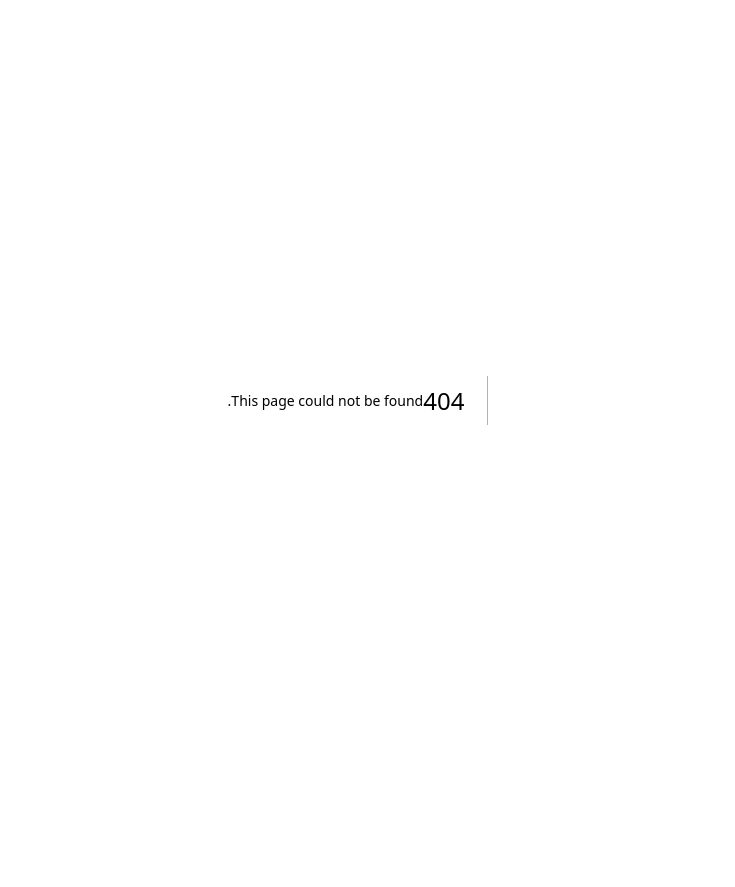
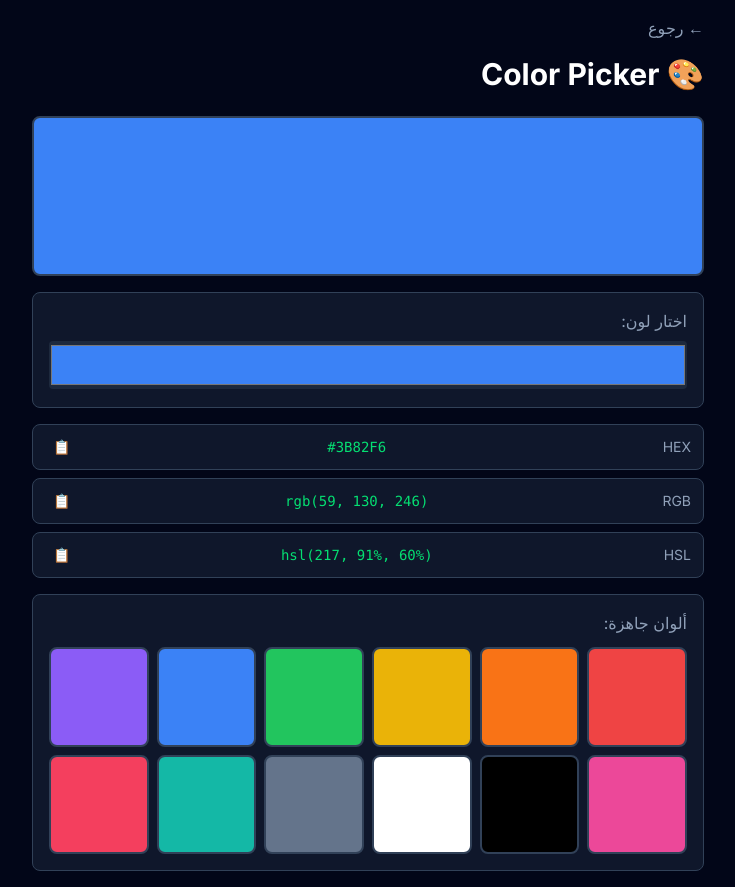
Before and after one commit to menamon713-bit/devkit, a Next.js app: page /color in a window 1280 px wide. Before the commit this address had no page. Shown: the whole page, without its empty margins (272-1007 px from the left). Before the commit the page ends 800 px from the top, so only its background shows below. Built offline with nearby package versions, Linux system fonts and the light colour scheme.

Commit message:
Add Color Picker tool

```diff
--- /dev/null
+++ b/app/color/page.tsx
@@ -0,0 +1,122 @@
+"use client";
+
+import { useState } from "react";
+
+export default function ColorPicker() {
+  const [color, setColor] = useState("#3b82f6");
+  const [copied, setCopied] = useState("");
+
+  const hexToRgb = (hex: string) => {
+    const result = /^#?([a-f\d]{2})([a-f\d]{2})([a-f\d]{2})$/i.exec(hex);
+    return result
+      ? {
+          r: parseInt(result[1], 16),
+          g: parseInt(result[2], 16),
+          b: parseInt(result[3], 16),
+        }
+      : { r: 0, g: 0, b: 0 };
+  };
+
+  const rgb = hexToRgb(color);
+  const rgbString = `rgb(${rgb.r}, ${rgb.g}, ${rgb.b})`;
+  const hsl = (() => {
+    const r = rgb.r / 255, g = rgb.g / 255, b = rgb.b / 255;
+    const max = Math.max(r, g, b), min = Math.min(r, g, b);
+    let h = 0, s = 0;
+    const l = (max + min) / 2;
+    if (max !== min) {
+      const d = max - min;
+      s = l > 0.5 ? d / (2 - max - min) : d / (max + min);
+      switch (max) {
+        case r: h = (g - b) / d + (g < b ? 6 : 0); break;
+        case g: h = (b - r) / d + 2; break;
+        case b: h = (r - g) / d + 4; break;
+      }
+      h /= 6;
+    }
+    return `hsl(${Math.round(h * 360)}, ${Math.round(s * 100)}%, ${Math.round(l * 100)}%)`;
+  })();
+
+  const copy = (text: string, label: string) => {
+    navigator.clipboard.writeText(text);
+    setCopied(label);
+    setTimeout(() => setCopied(""), 1500);
+  };
+
+  const presetColors = [
+    "#ef4444", "#f97316", "#eab308", "#22c55e",
+    "#3b82f6", "#8b5cf6", "#ec4899", "#000000",
+    "#ffffff", "#64748b", "#14b8a6", "#f43f5e",
+  ];
+
+  return (
+    <main className="min-h-screen bg-slate-950 text-white p-4">
+      <div className="max-w-2xl mx-auto">
+
+        <a href="/" className="text-slate-400 hover:text-white mb-4 inline-block">
+          ← رجوع
+        </a>
+
+        <h1 className="text-3xl font-bold mb-6">🎨 Color Picker</h1>
+
+        {/* معاينة اللون */}
+        <div
+          className="w-full h-40 rounded-lg mb-4 border-2 border-slate-700"
+          style={{ backgroundColor: color }}
+        />
+
+        {/* اختيار اللون */}
+        <div className="bg-slate-900 border border-slate-700 rounded-lg p-4 mb-4">
+          <label className="block text-slate-400 mb-2">اختار لون:</label>
+          <input
+            type="color"
+            value={color}
+            onChange={(e) => setColor(e.target.value)}
+            className="w-full h-12 bg-slate-800 rounded cursor-pointer"
+          />
+        </div>
+
+        {/* الأكواد */}
+        <div className="space-y-2 mb-4">
+          {[
+            { label: "HEX", value: color.toUpperCase() },
+            { label: "RGB", value: rgbString },
+            { label: "HSL", value: hsl },
+          ].map((item) => (
+            <div
+              key={item.label}
+              className="flex items-center justify-between bg-slate-900 border border-slate-700 rounded-lg p-3"
+            >
+              <span className="text-slate-400 text-sm w-12">{item.label}</span>
+              <code className="flex-1 text-green-400 font-mono text-sm break-all text-center">
+                {item.value}
+              </code>
+              <button
+                onClick={() => copy(item.value, item.label)}
+                className="text-blue-400 hover:text-blue-300 text-sm ml-2"
+              >
+                {copied === item.label ? "✅" : "📋"}
+              </button>
+            </div>
+          ))}
+        </div>
+
+        {/* ألوان جاهزة */}
+        <div className="bg-slate-900 border border-slate-700 rounded-lg p-4">
+          <label className="block text-slate-400 mb-3">ألوان جاهزة:</label>
+          <div className="grid grid-cols-6 gap-2">
+            {presetColors.map((c) => (
+              <button
+                key={c}
+                onClick={() => setColor(c)}
+                className="w-full aspect-square rounded-lg border-2 border-slate-700 hover:border-white transition"
+                style={{ backgroundColor: c }}
+              />
+            ))}
+          </div>
+        </div>
+
+      </div>
+    </main>
+  );
+}
--- a/app/page.tsx
+++ b/app/page.tsx
@@ -37,6 +37,11 @@ export default function Home() {
   <div className="font-semibold">Password</div>
 </a>
 
+<a href="/color" className="bg-slate-800 hover:bg-slate-700 p-4 rounded-xl text-center transition">
+  <div className="text-2xl mb-2">🎨</div>
+  <div className="font-semibold">Color</div>
+</a>
+
   </div>
 
       <p className="text-slate-500 text-sm mt-12">
```
